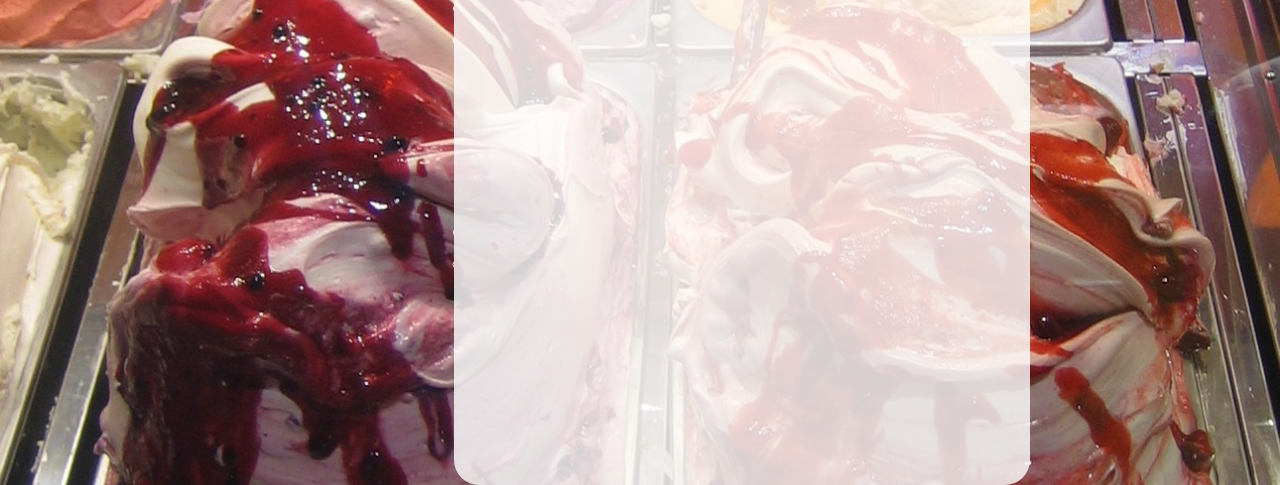
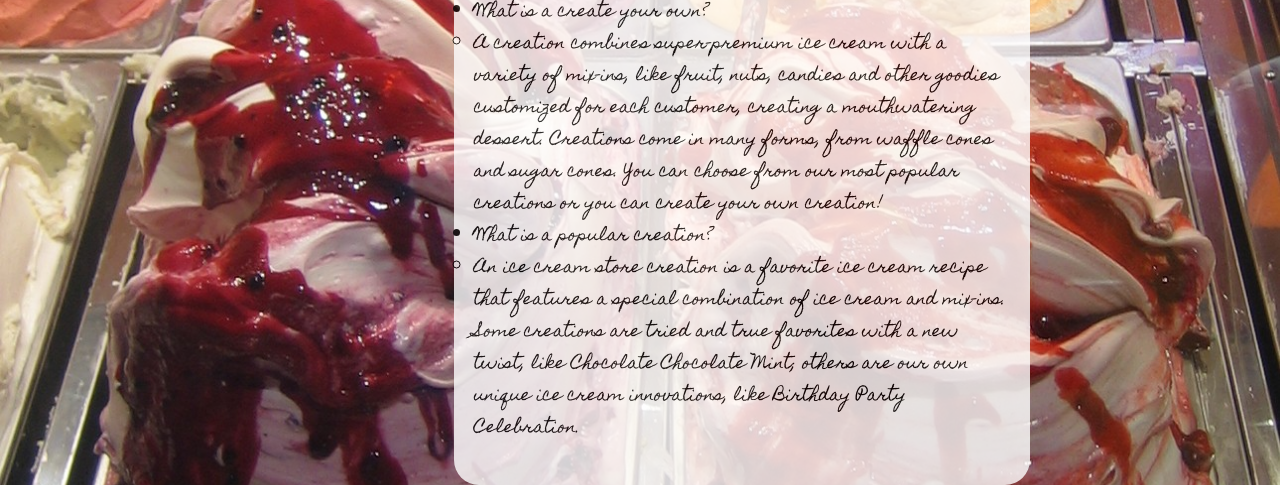
Before and after one commit to howardgershon/comm5510, a plain HTML site: page Assignments/GroupProj1/faq.html in a window 1280 px wide. Shown: the part 512-997 px from the top of the page. Drawn offline with Linux system fonts and the light colour scheme.

Commit message:
adding practice

```diff
--- a/Assignments/GroupProj1/css/main.css
+++ b/Assignments/GroupProj1/css/main.css
@@ -111,3 +111,7 @@ a:visited {
   text-decoration: none;
   color: white;
 }
+
+ul {
+  color: black;
+}
```
